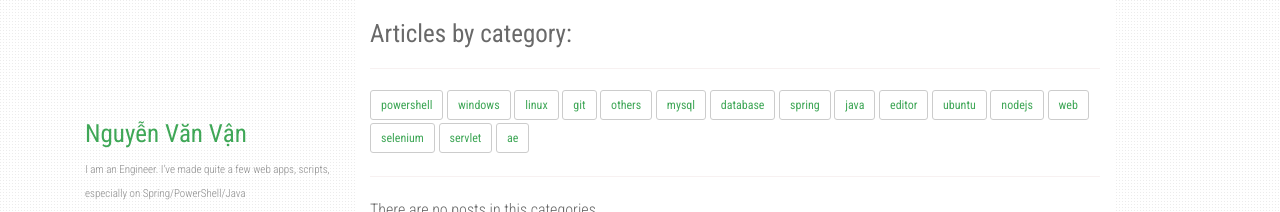
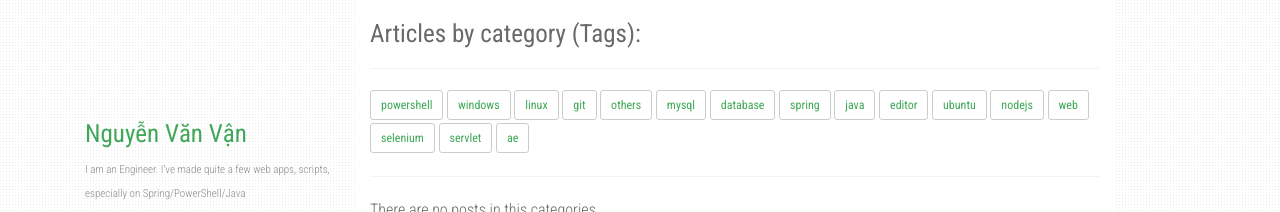
Before and after one commit to vegetaz/vegetaz.github.io, a Jekyll site: the page built from tags.md, in a window 1280 px wide. Shown: the top 212 px of the page. Built offline with Jekyll 4.4.1, drawn with Linux system fonts in a browser that asks for light colours; nearby versions of some CDN libraries.

Commit message:
posts_by_category

```diff
--- a/_layouts/posts_by_category.html
+++ b/_layouts/posts_by_category.html
@@ -2,7 +2,7 @@
 layout: default
 ---
 <header class="post-header">
-  <h1 class="post-title">Articles by category: {{ page.categories }}</h1>
+  <h1 class="post-title">Articles by category (Tags): {{ page.categories }}</h1>
 </header>
 
 <div class="post-content">
```
